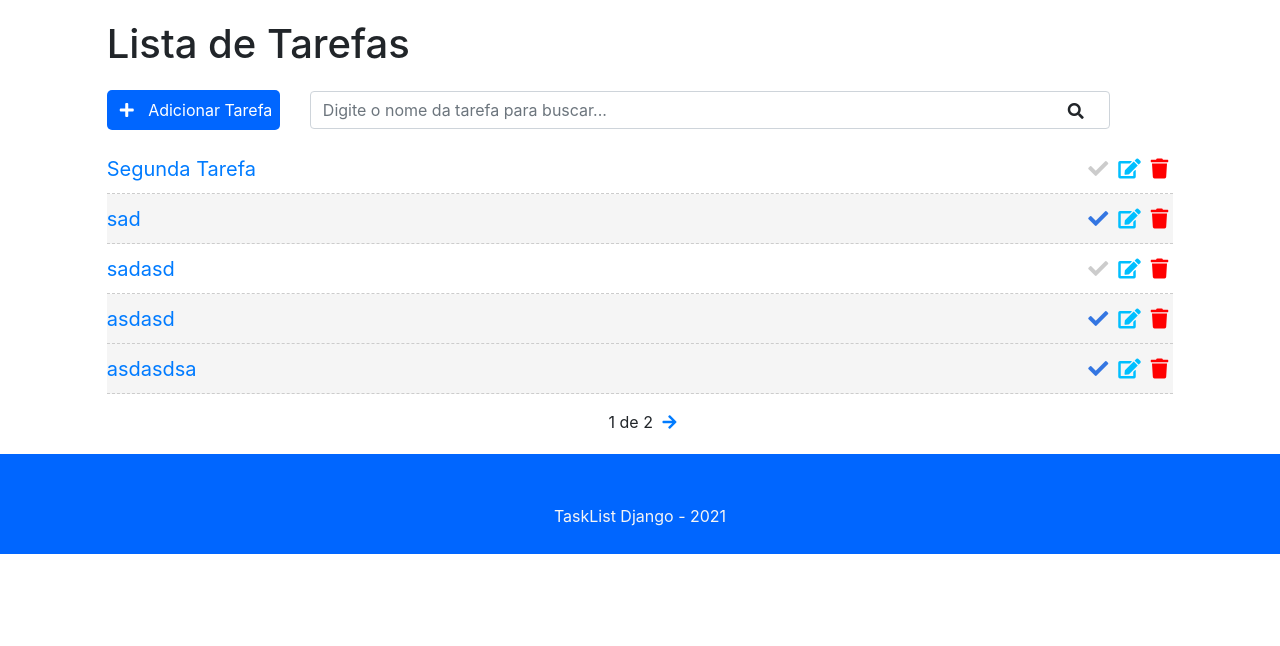
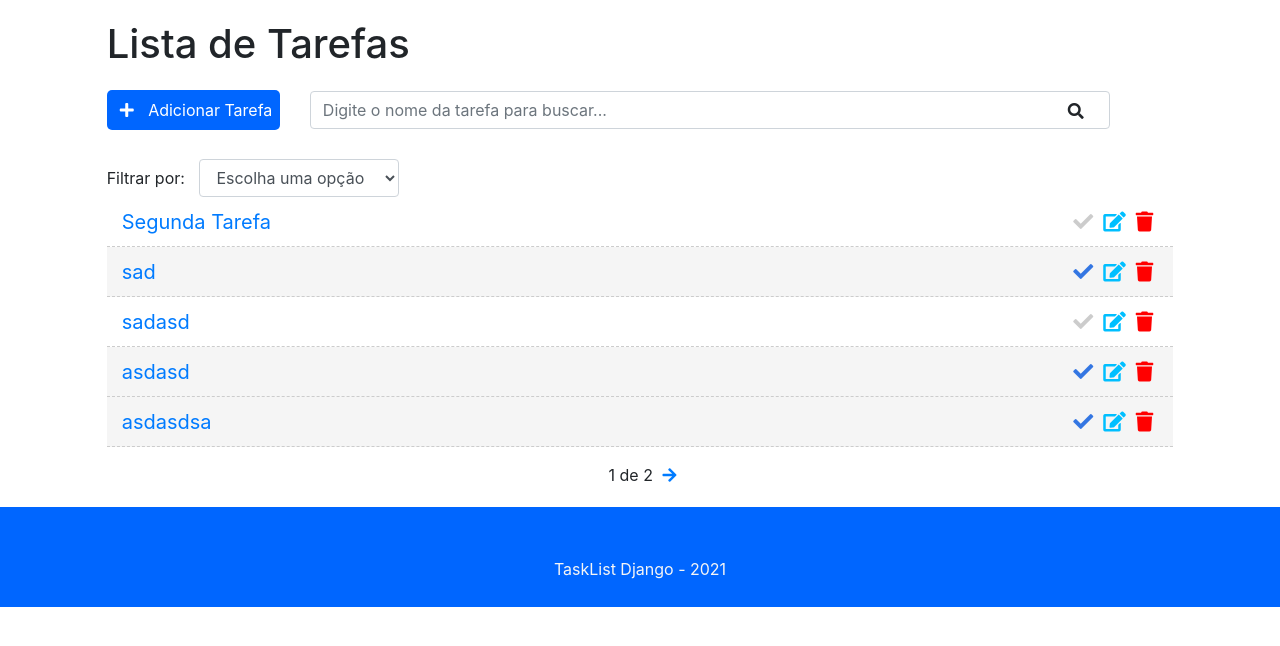
Before and after one commit to LucasHollas/Curso-Tasklist-Django-matheusbattisti, a Django app: page / in a window 1280 px wide. Shown: the part 60-706 px from the top of the page. Run offline with Django 3.2, Linux system fonts and the light colour scheme; a user stored in the database is signed in; data comes from the database, SQL or seed files in the repository; both versions use the stored data as it was after the commit; some libraries are stand-ins or nearby versions.

Commit message:
filter for done or doing

```diff
--- a/project/app/static/css/styles.css
+++ b/project/app/static/css/styles.css
@@ -85,6 +85,20 @@
     margin-bottom: 15px;
     display: inline-block;
 }
+
+/* filter*/
+
+.filter-div {
+    margin-bottom: 15px;
+    padding: 0;
+}
+
+#filter {
+    display: inline-block;
+    width: 200px;
+    margin-left: 10px;
+}
+
 /* Lista de Tarefas */
 
 .list-div {
@@ -98,6 +112,7 @@
     list-style: none;
     font-size: 20px;
     height: 50px;
+    padding: 0 15px;
     padding-top: 10px;
     border-bottom: 1px dashed #ccc;
 }
--- a/project/app/static/js/scripts.js
+++ b/project/app/static/js/scripts.js
@@ -1,8 +1,10 @@
 $( document ).ready(function() {
 
+    var baseUrl = 'http://localhost:8000/';
     var deleteBtn = $('.delete-btn');
     var searchBtn = $('#search-btn');
     var searchForm = $('#search-form');
+    var filter     = $('#filter');
 
     $(deleteBtn).on('click', function(e) {
 
@@ -20,4 +22,10 @@ $( document ).ready(function() {
     $(searchBtn).on('click', function() {
         searchForm.submit();
     });
+
+    $(filter).change(function() {
+        var filter = $(this).val();
+        window.location.href = baseUrl + '?filter=' + filter;
+    });
+
 });
--- a/project/app/templates/app/list.html
+++ b/project/app/templates/app/list.html
@@ -18,6 +18,13 @@
         </form>
     </div>
 
+    <div class="col-12 filter-div"></div>
+        <span>Filtrar por:</span>
+        <select name="filter" id="filter" class="form-control">
+            <option value="">Escolha uma opção</option>
+            <option value="done">Tarefas concluídas</option>
+            <option value="doing">Tarefas a fazer</option>
+        </select>
     {% if messages %}
     <ul class="messages">
         {% for message in messages %}
--- a/project/app/views.py
+++ b/project/app/views.py
@@ -17,10 +17,15 @@ def taskView(request, id):
 def taskList(request):
 
     search = request.GET.get('search')
+    filter = request.GET.get('filter')
 
     if search:
 
         tasks = Task.objects.filter(title__icontains=search, user = request.user)
+
+    elif filter:
+
+        tasks = Task.objects.filter(done=filter, user = request.user)
 
     else:
 
```
Also changed, not shown: project/db.sqlite3.
